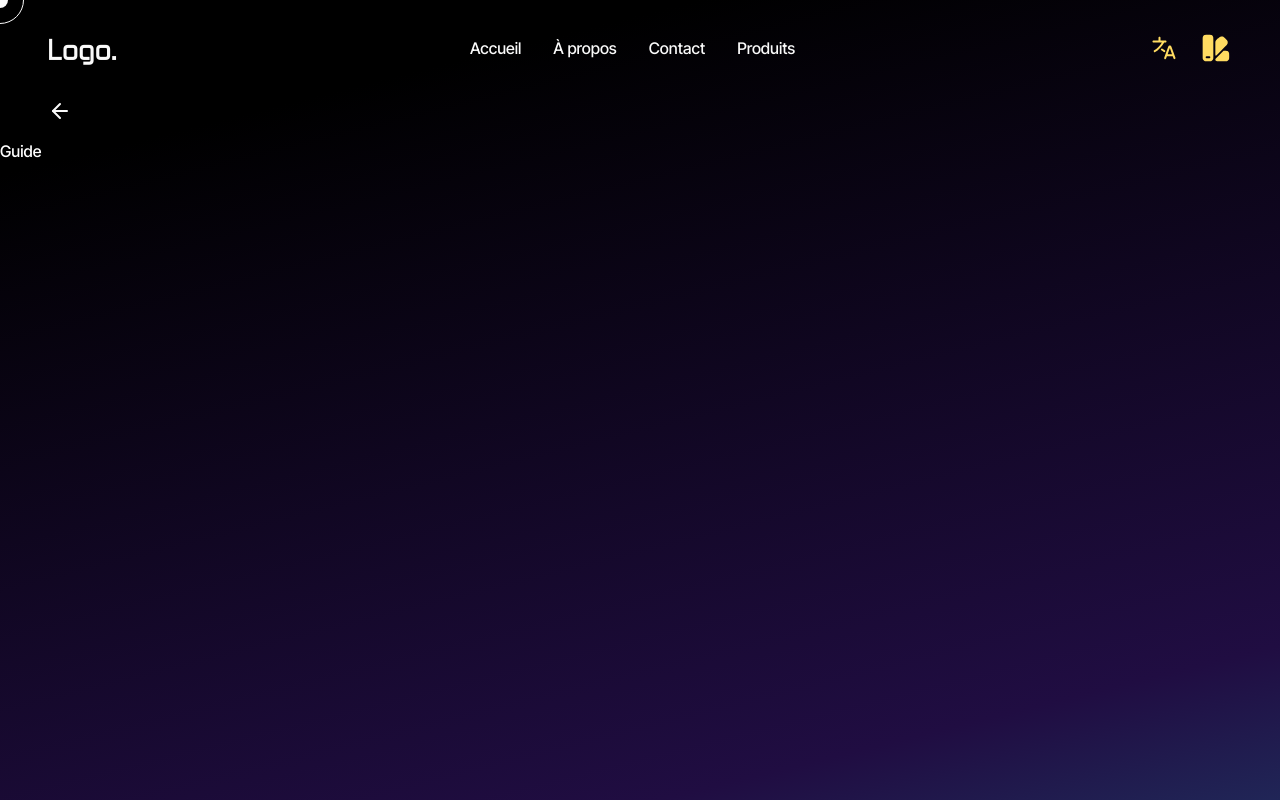
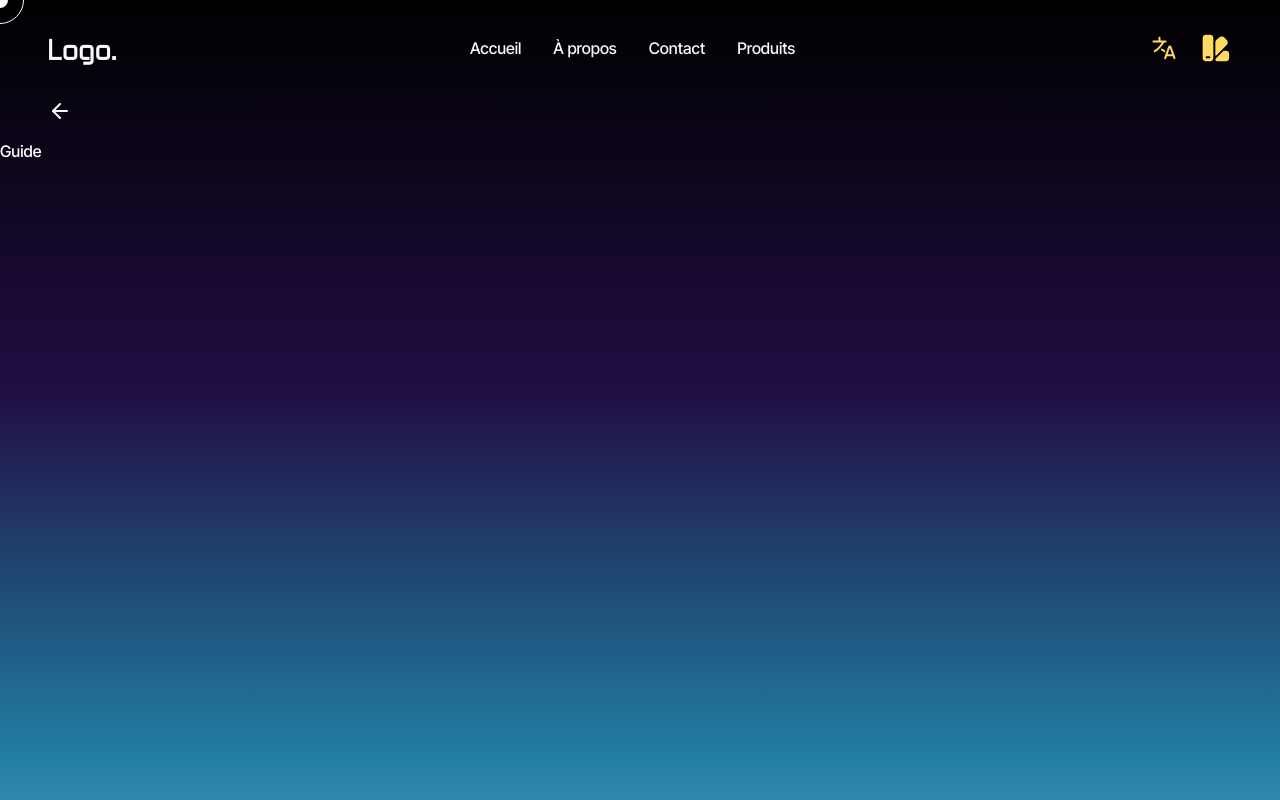
Before and after one commit to KiritoEM/Webcup2025.front, a React (Vite) app: page /guide in a window 1280 px wide. Built offline with nearby package versions, Linux system fonts and the light colour scheme.

Commit message:
fix(guide): fix theme gradient

```diff
--- a/src/index.css
+++ b/src/index.css
@@ -169,6 +169,28 @@
     .container {
         @apply container mx-auto 2xl:max-w-[1440px];
     }
+    .bg-lightGradient {
+        background:
+            linear-gradient(182deg, #eaeefe 48.48%, #183ec2 101.89%),
+            linear-gradient(
+                180deg,
+                #fff 0%,
+                #d9cce6 36.21%,
+                #b3e3f4 68.68%,
+                #d8f1f9 86.54%
+            );
+    }
+
+    .bg-darkGradient {
+        background: linear-gradient(
+            180deg,
+            #000 0%,
+            #200d42 48.17%,
+            #217da1 94.25%,
+            #6ebcdb 124.91%,
+            #d7f1eb 140.33%
+        );
+    }
 }
 
 /* Toggle theme mode transition */
--- a/src/pages/(client)/guide/index.tsx
+++ b/src/pages/(client)/guide/index.tsx
@@ -1,15 +1,14 @@
+import useTheme from "@/hooks/useTheme";
 import { ArrowLeft } from "lucide-react";
 import { JSX } from "react";
 import { Link, Outlet } from "react-router-dom";
 
 const Guide = (): JSX.Element => {
+    const { theme } = useTheme();
+
     return (
         <section
-            className="Guide min-h-screen"
-            style={{
-                background:
-                    "linear-gradient(166deg, #000 15.58%, #200D42 86.18%, #217DA1 149.5%, #6EBCDB 184.33%), #000",
-            }}
+            className={`Guide min-h-screen ${theme === "dark" ? "bg-darkGradient" : "bg-lightGradient"}`}
         >
             <div className="h-[75px]"></div>
             <Link to="/" className="mx-12 mt-6 block ">
```
